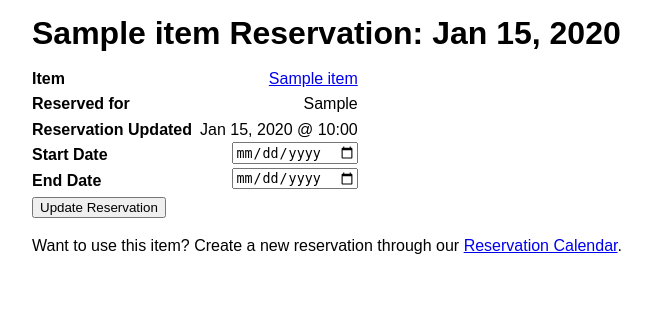
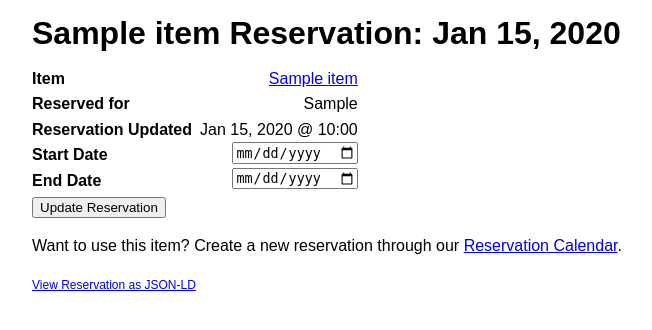
Before and after one commit to schrodingerskat/inls620-helpdesk-equipment, a Flask app: template templates/reservation.html in a window 1280 px wide. Shown: the part 38-368 px from the top of the page, without its empty margins (96-748 px from the left). Run offline with Flask 2, Linux system fonts and the light colour scheme; the template is opened without the code that fills it: most values are stand-ins (such as "Sample title", 1, 10 or a date in 2020); parts of the project's set-up code (start-up, migrations or seed data) failed here and were passed over.

Commit message:
add microdata

```diff
--- a/server.py
+++ b/server.py
@@ -169,11 +169,17 @@
                 data['equipment']), 201)
 
 
-# Define a resource for getting a JSON representation of the help request list.
-# TODO
-class HelpRequestListAsJSON(Resource):
+# Define a resource for getting a JSON representation of the equipment list.
+class EquipmentListAsJSON(Resource):
     def get(self):
-        return data
+        json_data = {}
+        json_data['equipment'] = data['equipment']
+        json_data['@context'] = {}
+        for key in ['helpdesk', 'equipment', 'name', 'barcode',
+                    'replacementCost', 'description', 'accessories',
+                    'price']:
+            json_data['@context'][key] = data['@context'][key]
+        return json_data
 
 
 ###########################################################
@@ -246,6 +252,13 @@
 ###########################################################
 ##             RESERVATIONS : Full Calendar              ##
 ###########################################################
+def serialize(reservation_list):
+    for record in reservation_list:
+        for attr in record:
+            if isinstance(attr, datetime):
+                reservation_list[record][attr] = attr.isoformat()
+
+    return reservation_list
 
 # Define our help request list resource.
 class ReservationList(Resource):
@@ -269,6 +282,15 @@
             render_reservation_list_as_html(
                 data['reservations'], data['equipment']), 201)
 
+# Define a resource for getting a JSON representation of the reservation list.
+class ReservationListAsJSON(Resource):
+    def get(self):
+        json_data = {}
+        json_data['reservations'] = serialize(data['reservations'])
+        json_data['@context'] = {}
+        for key in ['helpdesk', 'reservations', 'requestedBy', 'requestedItem']:
+            json_data['@context'][key] = data['@context'][key]
+        return json_data
 
 
 ###########################################################
@@ -311,10 +333,12 @@
 app = Flask(__name__)
 api = Api(app)
 api.add_resource(EquipmentList, '/equipment')
-api.add_resource(HelpRequestListAsJSON, '/requests.json')
+api.add_resource(EquipmentListAsJSON, '/equipment.json')
 api.add_resource(EquipmentItem, '/equipment/<string:equipment_id>')
 api.add_resource(HelpRequestAsJSON, '/request/<string:helprequest_id>.json')
+
 api.add_resource(ReservationList, '/reservations')
+api.add_resource(ReservationListAsJSON, '/reservations.json')
 api.add_resource(Reservation, '/reservation/<string:reservation_id>')
 
 
--- a/styles/style.css
+++ b/styles/style.css
@@ -6,6 +6,15 @@
     font-family: Arial, Helvetica, sans-serif;
     line-height: 1.4em;
 }
+main, footer {
+    width: 80%;
+    margin: auto;
+}
+footer {
+    font-size: 75%;
+    margin-top: 1em;
+}
+
 nav {
     background: black;
     padding-left: 10%;
@@ -22,12 +31,6 @@
 nav a[rel~="self"] {
     background: purple;
 }
-
-main {
-    width: 80%;
-    margin: auto;
-}
-
 
 form {
     min-width: 10em;
@@ -48,3 +51,7 @@
     display:block;
     width: 22.7em;
 }
+
+input + span, textarea + span, ul + span {
+    display: none;
+}
--- a/templates/reservation.html
+++ b/templates/reservation.html
@@ -3,6 +3,7 @@
 <head>
     <title>{{ item.name }} Reservation -- Checkout Equipment System</title>
     <link rel="stylesheet" href="/styles/style.css">
+    <link rel="alternate" href="{{ request.path }}.json">
 </head>
 <body>
 
@@ -13,7 +14,7 @@
     </ul>
 </nav>
 
-<main>
+<main itemscope itemtype="https://schema.org/Reservation/EquipmentReservation">
 <h1> {{ item.name }} Reservation: {{ reservation.startDate.strftime("%b %d, %Y") }}</h1>
 <!-- A reservation needs:
      - Start Date
@@ -23,19 +24,21 @@
  -->
 <form class="edit_reservation"  method="patch">
     <p><label>Item</label>
-        <span><a href="/equipment/{{ reservation.requestedItem }}" rel="reservedItem">{{ item.name }}</a></span>
+        <span><a itemprop="reservationFor" href="/equipment/{{ reservation.requestedItem }}" rel="reservedItem">{{ item.name }}</a></span>
     </p>
     <p><label>Reserved for</label>
-        <span>{{ reservation.requestedBy }}</span>
+        <span itemprop="underName">{{ reservation.requestedBy }}</span>
     </p>
     <p><label>Reservation Updated</label>
-        <span>{{ reservation.modifiedTime.strftime("%b %d, %Y @ %H:%M") }}</span>
+        <span itemprop="modifiedTime">{{ reservation.modifiedTime.strftime("%b %d, %Y @ %H:%M") }}</span>
     </p>
     <p><label>Start Date</label>
         <input name="startDate" type="date" value="{{ reservation.startDate }}" required>
+        <span itemprop="startDate" style="display:none;">{{ reservation.startDate }}</span>
     </p>
     <p><label>End Date</label>
         <input name="endDate" type="date" value="{{ reservation.endDate }}">
+        <span itemprop="endDate" style="display:none;">{{ reservation.endDate }}</span>
     </p>
     <p><input class="edit" type="submit" value="Update Reservation"></p>
     <script>
@@ -60,5 +63,8 @@
 <p>Want to use this item? Create a new reservation through our <a href="/reservations" rel="collection">Reservation Calendar</a>.</p>
 </main>
 
+<footer>
+    <a rel="alternate" href="{{ request.path }}.json">View Reservation as JSON-LD</a>
+</footer>
 </body>
 </html>
```
Also changed, not shown: templates/equipment-item.html (+8 -6 lines), templates/equipment-list.html (+11 -1 lines), templates/reservation-calendar.html (+10 -11 lines), 2 other files.
